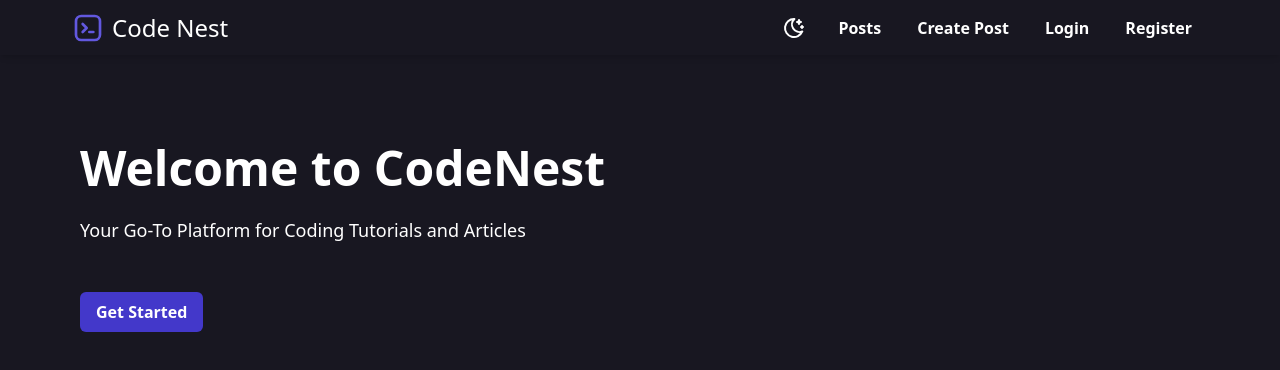
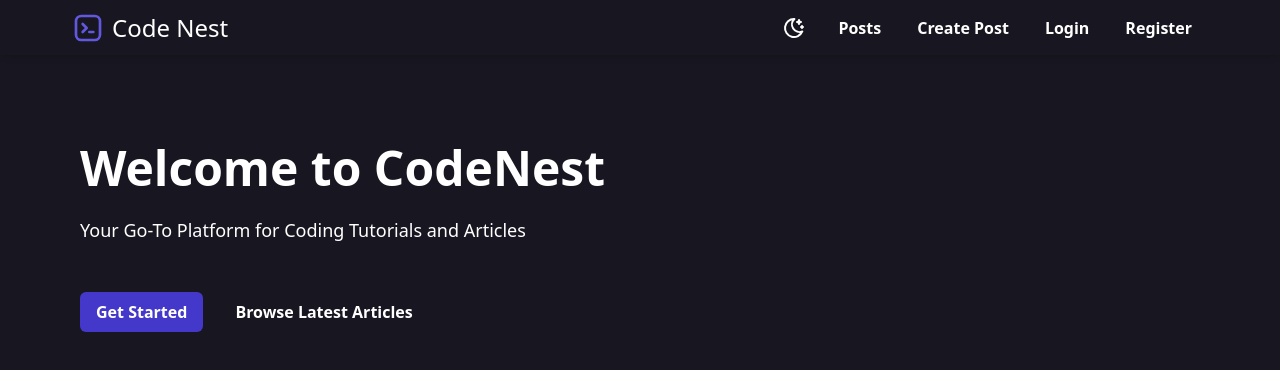
Before and after one commit to ReactiveX22/code-nest-client, a React (Vite) app: page / in a window 1280 px wide. Shown: the top 370 px of the page. Built offline with nearby package versions, Linux system fonts and the light colour scheme; no server answers.

Commit message:
feat: add loading state and dynamic button text to post forms

```diff
--- a/src/components/CreatePostForm.jsx
+++ b/src/components/CreatePostForm.jsx
@@ -3,19 +3,30 @@ import { createPost } from '../api/postService';
 import { useAuthContext } from '../context/AuthContext';
 import { checkPostContent } from './formValidator';
 import PostForm from './ui/PostForm';
+import { useState } from 'react';
 
 export default function CreatePostForm() {
   const navigate = useNavigate();
   const { user, authToken } = useAuthContext();
+  const [loading, setLoading] = useState(false);
 
   async function onSubmit(data) {
+    setLoading(true);
     try {
       await createPost({ ...data, author: user.id }, authToken);
       navigate('/posts');
     } catch (error) {
       console.error('Error creating post:', error);
+    } finally {
+      setLoading(false);
     }
   }
 
-  return <PostForm onSubmit={onSubmit} checkPostContent={checkPostContent} />;
+  return (
+    <PostForm
+      onSubmit={onSubmit}
+      checkPostContent={checkPostContent}
+      buttonText={loading ? 'Posting...' : 'Post'}
+    />
+  );
 }
--- a/src/components/UpdatePostForm.jsx
+++ b/src/components/UpdatePostForm.jsx
@@ -3,13 +3,15 @@ import { updatePost } from '../api/postService';
 import { useAuthContext } from '../context/AuthContext';
 import { checkPostContent } from './formValidator';
 import PostForm from './ui/PostForm';
+import { useState } from 'react';
 
 export default function UpdatePostForm({ id, title, content }) {
   const navigate = useNavigate();
-
   const { authToken } = useAuthContext();
+  const [loading, setLoading] = useState(false);
 
   async function onSubmit(data) {
+    setLoading(true);
     try {
       if (!authToken) {
         throw new Error('User is not authenticated');
@@ -19,6 +21,8 @@ export default function UpdatePostForm({ id, title, content }) {
       navigate(`/posts/${id}`);
     } catch (error) {
       console.error('Error updating post:', error);
+    } finally {
+      setLoading(false);
     }
   }
 
@@ -28,6 +32,7 @@ export default function UpdatePostForm({ id, title, content }) {
       content={content}
       onSubmit={onSubmit}
       checkPostContent={checkPostContent}
+      buttonText={loading ? 'Updating...' : 'Update'}
     />
   );
 }
--- a/src/components/ui/Button.jsx
+++ b/src/components/ui/Button.jsx
@@ -3,7 +3,7 @@ import { twMerge } from 'tailwind-merge';
 
 const Button = ({
   variant = 'primary',
-  size = 'md',
+  size = 'responsive',
   onClick,
   to,
   children,
@@ -19,9 +19,10 @@ const Button = ({
   };
 
   const sizeClass = {
-    sm: 'text-sm px-3 py-1',
+    sm: 'text-sm px-3 py-2',
     md: 'text-base px-4 py-2',
     lg: 'text-lg px-6 py-3',
+    responsive: 'text-sm px-3 py-2 md:text-base md:px-4 md:py-2 ',
   };
 
   const buttonClass = twMerge(
--- a/src/components/ui/PostForm.jsx
+++ b/src/components/ui/PostForm.jsx
@@ -2,7 +2,13 @@ import { useForm } from 'react-hook-form';
 import FormGroup from '../FormGroup';
 import Button from './Button';
 
-const PostForm = ({ title = '', content = '', onSubmit, checkPostContent }) => {
+const PostForm = ({
+  title = '',
+  content = '',
+  onSubmit,
+  checkPostContent,
+  buttonText,
+}) => {
   const {
     register,
     handleSubmit,
@@ -42,7 +48,7 @@ const PostForm = ({ title = '', content = '', onSubmit, checkPostContent }) => {
 
         <div className='flex justify-end'>
           <Button variant='primary' type='submit'>
-            Post
+            {buttonText}
           </Button>
         </div>
       </div>
--- a/src/components/ui/SearchBar.jsx
+++ b/src/components/ui/SearchBar.jsx
@@ -19,7 +19,7 @@ export const SearchBar = ({
   return (
     <form
       onSubmit={handleSubmit}
-      className={`flex w-full items-center self-end overflow-clip rounded-full border border-bg-700 pl-2 shadow-sm lg:w-1/2 ${className}`}
+      className={`flex w-full items-center self-end overflow-clip rounded-full border border-bg-700 pl-2 shadow-sm lg:w-1/3 ${className}`}
     >
       <input
         type='text'
--- a/src/pages/LandingPage.jsx
+++ b/src/pages/LandingPage.jsx
@@ -12,9 +12,12 @@ export const LandingPage = () => {
             Your Go-To Platform for Coding Tutorials and Articles
           </p>
         </div>
-        <div className='pt-6'>
-          <Button to='/register' variant='primary'>
+        <div className='flex gap-4 pt-6'>
+          <Button to='/register' variant='primary' size='responsive'>
             Get Started
+          </Button>
+          <Button to='/posts' variant='ghost' size='responsive'>
+            Browse Latest Articles
           </Button>
         </div>
       </div>
```
